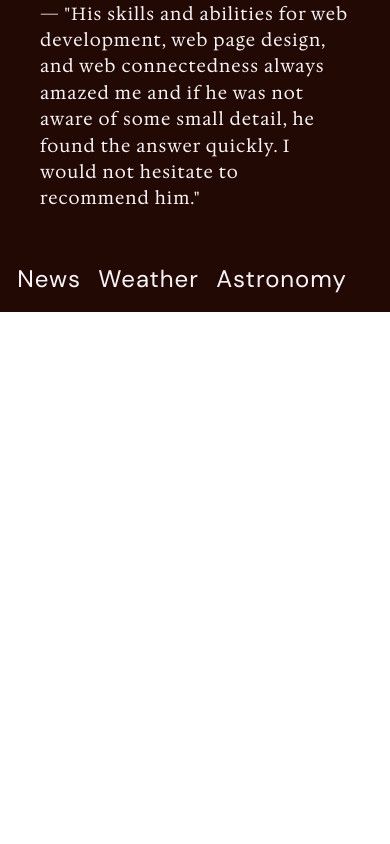
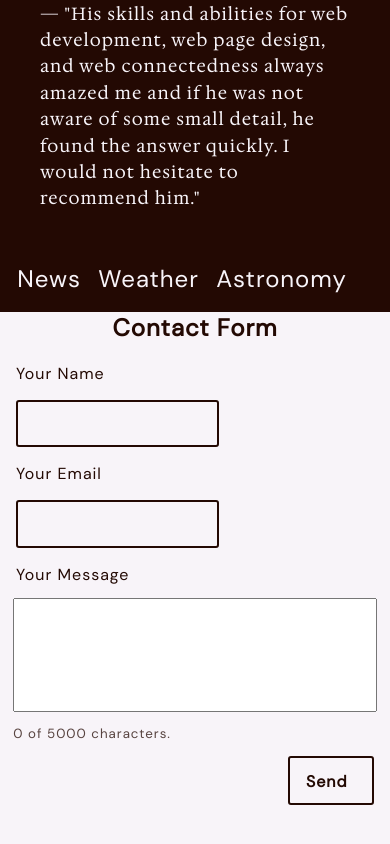
Before and after one commit to mljpoco/spider-portfolio, a React (Create React App) app: page /contact in a window 390 px wide. Shown: the part 1050-1894 px from the top of the page. Before the commit the page ends 1362 px from the top, so only its background shows below. Built offline with nearby package versions, Linux system fonts and the light colour scheme.

Commit message:
headlines smaller, scrolltop higher, contact component instead of modal for better mobile functionality

```diff
--- /dev/null
+++ b/src/Components/ContactComponent.js
@@ -0,0 +1,41 @@
+import { useState, useRef, useEffect } from 'react';
+import { useNavigate } from 'react-router-dom';
+
+export default function Contact() {
+
+  const [xState, toggleX] = useState('./x-regular.png');
+  const [count, setCount] = useState(0);
+
+  const messageRef = useRef(null);
+
+  useEffect(() => {
+    setTimeout(function () {
+      messageRef.current.scrollIntoView({behavior: 'smooth'});
+    }, 0);
+  }, []);
+
+  const navigate = useNavigate();
+
+  return (
+    <div className='flex-wrapper contact-page'>
+      <img className='x' src={xState} onMouseOver={() => toggleX('./x-active.png')} onMouseLeave={() => toggleX('./x-regular.png')} onClick={() => navigate(-1)} />
+      <h2 ref={messageRef}>Contact Form</h2>
+      <form action='https://formsubmit.co/mitchpoco@mitchpo.co' method='POST' className='flex-wrapper contact-form'>
+        <label htmlFor='name'>
+          Your Name
+        </label>
+        <input id='name' name='name' required />
+        <label htmlFor='email'>
+          Your Email
+        </label>
+        <input type='email' id='email' name='email' required />
+        <label htmlFor='message'>
+          Your Message
+        </label>
+        <textarea id='message' name='message' maxLength={5000} rows={6} onChange={e => setCount(e.target.value.length)} required />
+        <span className='count'>{count} of 5000 characters.</span>
+        <button className='contact-btn' onMouseDown={(e) => e.preventDefault()}><b>Send</b></button>
+      </form>
+    </div>
+  );
+}
--- a/src/Components/MainComponent.js
+++ b/src/Components/MainComponent.js
@@ -1,60 +1,22 @@
 import { Route, Routes, Link } from 'react-router-dom';
-import { useState, useEffect } from 'react';
+import { useState } from 'react';
 import News from './NewsComponent';
 import Weather from './WeatherComponent';
 import Astronomy from './AstronomyComponent';
+import Contact from './ContactComponent';
 
 export default function Main() {
 
-  const [isModalHidden, toggleModal] = useState(true);
   const [isFaceHidden, hideFace] = useState(true);
-  const [xState, toggleX] = useState('./x-regular.png');
-  const [count, setCount] = useState(0);
-
-  useEffect(() => {
-    document.addEventListener('keydown', detectKeyDown, true);
-  }, []);
-
-  const detectKeyDown = (e) => {
-    if (e.key === 'Escape') {
-      toggleModal(true);
-    }
-  }
-
-  function dim() {
-    return isModalHidden ? 'main-flex-wrapper' : 'main-flex-wrapper dim';
-  }
 
   return (
     <>
-      <div className='modal-wrapper' hidden={isModalHidden}>
-        <div className='flex-wrapper modal'>
-          <img className='x' onClick={() => toggleModal(true)} src={xState} onMouseOver={() => toggleX('./x-active.png')} onMouseLeave={() => toggleX('./x-regular.png')} />
-          <h2>Contact Form</h2>
-          <form action='https://formsubmit.co/mitchpoco@mitchpo.co' method='POST' className='flex-wrapper contact-form'>
-            <label htmlFor='name'>
-              Your Name
-            </label>
-            <input id='name' name='name' required />
-            <label htmlFor='email'>
-              Your Email
-            </label>
-            <input type='email' id='email' name='email' required />
-            <label htmlFor='message'>
-              Your Message
-            </label>
-            <textarea id='message' name='message' maxLength={5000} rows={6} onChange={e => setCount(e.target.value.length)} required />
-            <span className='count'>{count} of 5000 characters.</span>
-            <button className='contact-btn' onMouseDown={(e) => e.preventDefault()}><b>Send</b></button>
-          </form>
-        </div>
-      </div>
-      <main className={dim()}>
+      <main className='main-flex-wrapper'>
         <div className='personal dark'>
           <header className='flex-wrapper light'>
             <span className='name'>Mitchell Poco</span>
             <span className='titles'>Software Developer, Author</span>
-            <a onMouseEnter={() => hideFace(false)} onMouseLeave={() => hideFace(true)} onClick={() => toggleModal(false)} className='contact'>Contact Me</a>
+            <Link to='/contact' onMouseEnter={() => hideFace(false)} onMouseLeave={() => hideFace(true)} className='contact'>Contact Me</Link>
           </header>
           <figure className='grid-container'>
             <a href='https://rockstarelite.xyz' target='_blank'><img src='./rse-thumb.png' /></a>
@@ -72,6 +34,7 @@ export default function Main() {
             <Route exact path='/' element={<News />} />
             <Route path='/weather' element={<Weather />} />
             <Route path='/astronomy' element={<Astronomy />} />
+            <Route path='/contact' element={<Contact />} />
           </Routes>
           <footer className='flex-wrapper dark'>
             <Link to='/' >News</Link>
--- a/src/styles.scss
+++ b/src/styles.scss
@@ -286,24 +286,10 @@ a:hover::after,
   font-style: italic;
 }
 
-.modal-wrapper {
-  flex: none;
-  position: fixed;
-  left: 0;
-  right: 0;
-  top: 0;
-  bottom: 0;
-  margin: auto;
-  background-color: $dark;
-  color: $light;
-  width: 80vw;
-  height: 100vh;
-  z-index: 4;
-  animation: popout .3s linear;
-}
-
-.modal {
+.contact-page {
   flex-direction: column;
+  animation: fadeinright .4s linear;
+  height: 150vh;
 }
 
 .x {
@@ -356,15 +342,6 @@ textarea:focus {
   margin-right: 1em;
 }
 
-.dim {
-  animation: dim .1s linear;
-  animation-fill-mode: forwards;
-  ::selection {
-    background-color: transparent;
-    color: inherit;
-  }
-}
-
 .cropface {
   position: absolute;
   max-width: 70px;
@@ -401,7 +378,7 @@ a:has(.news-img),
 a:has(.headline) {
   text-decoration: none;
   color: $dark;
-  font-size: 1.3em;
+  font-size: 1em;
 }
 
 a:has(.headline):hover {
@@ -416,7 +393,7 @@ a:has(.headline):hover {
 a:has(.scrolltop) {
   z-index: 2;
   position: sticky;
-  top: 75vh;
+  top: 50vh;
 }
 
 //weather styles
@@ -477,6 +454,7 @@ a:has(.scrolltop) {
 .apod-wrapper {
   flex-direction: column;
   align-items: center;
+  animation: fadeinright .4s linear;
 }
 
 .apod {
@@ -513,11 +491,6 @@ a:has(.scrolltop) {
 //we want the flex direction to be column for less than $md
 
 @media (min-width: $md) {
-
-  .modal-wrapper {
-    height: 82vh;
-    width: 50vw;
-  }
 
   .main-flex-wrapper,
   .other-data {
```
Also changed, not shown: 1 other file (tests, documents, lock files or other folders).
